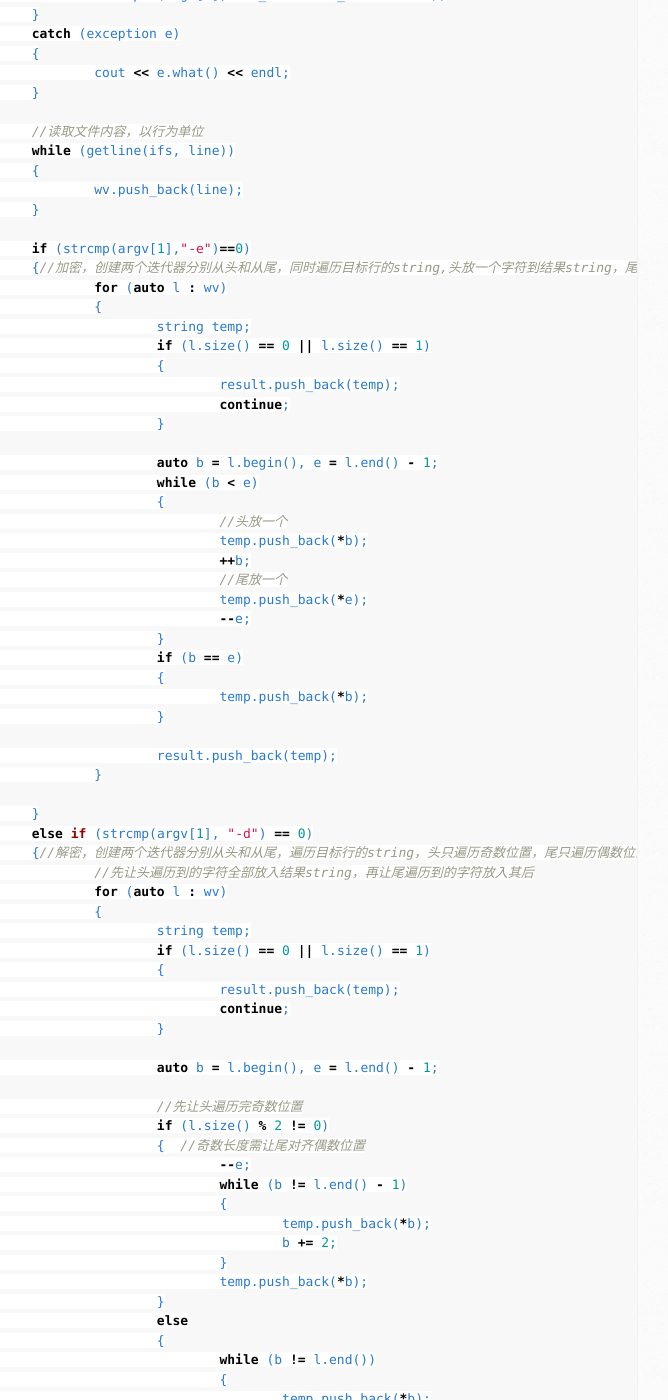
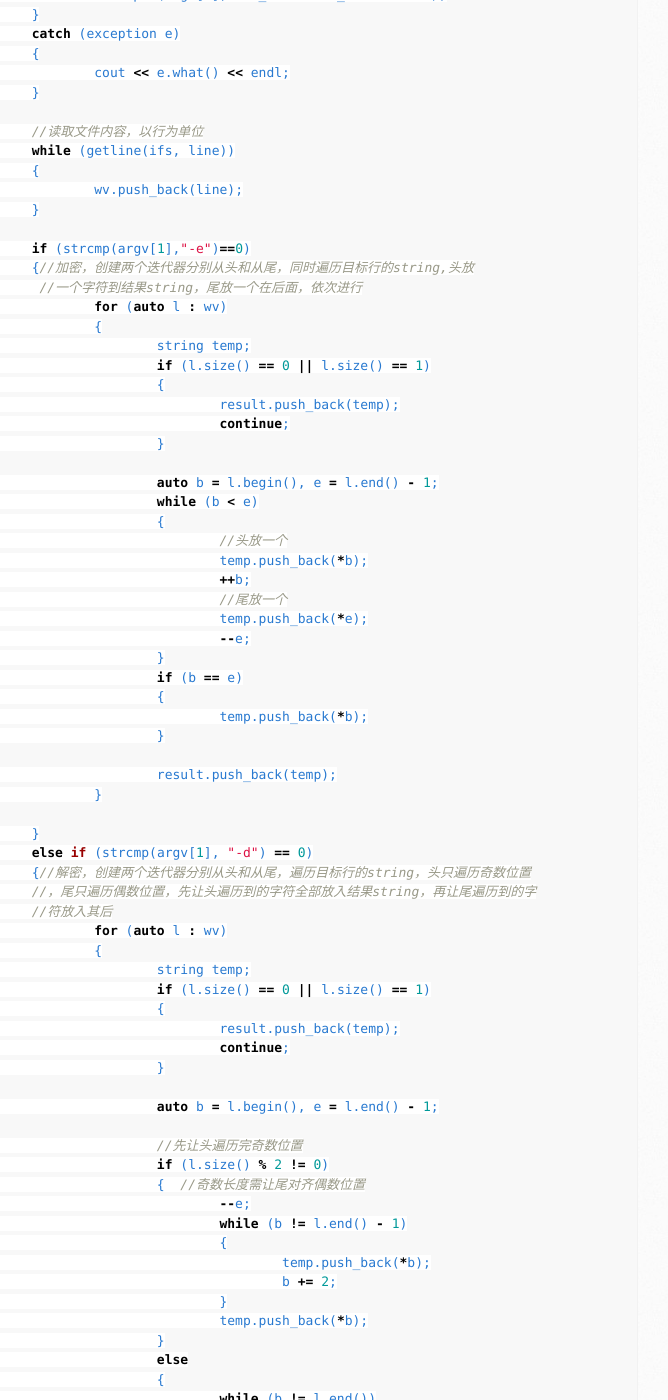
Before and after one commit to TheDesertedSea/TheDesertedSea.github.io, a Jekyll site: the page built from note/jiiemii.md, in a window 1280 px wide and 1400 px high, scrolled down 1060 px. Shown: the whole window, without its empty margins (222-890 px from the left). Built offline with Jekyll 4.4.1, drawn with Linux system fonts in a browser that asks for light colours; our own code applies the rules of GitHub Pages for plain Markdown files.

```diff
--- a/note/jiiemii.md
+++ b/note/jiiemii.md
@@ -53,7 +53,8 @@ int main(int argc, char* argv[])
 	}
 
 	if (strcmp(argv[1],"-e")==0)
-	{//加密，创建两个迭代器分别从头和从尾，同时遍历目标行的string,头放一个字符到结果string，尾放一个在后面，依次进行
+	{//加密，创建两个迭代器分别从头和从尾，同时遍历目标行的string,头放
+	 //一个字符到结果string，尾放一个在后面，依次进行
 		for (auto l : wv)
 		{
 			string temp;
@@ -83,8 +84,9 @@ int main(int argc, char* argv[])
 
 	}
 	else if (strcmp(argv[1], "-d") == 0)
-	{//解密，创建两个迭代器分别从头和从尾，遍历目标行的string，头只遍历奇数位置，尾只遍历偶数位置，
-		//先让头遍历到的字符全部放入结果string，再让尾遍历到的字符放入其后
+	{//解密，创建两个迭代器分别从头和从尾，遍历目标行的string，头只遍历奇数位置
+	//，尾只遍历偶数位置，先让头遍历到的字符全部放入结果string，再让尾遍历到的字
+	//符放入其后
 		for (auto l : wv)
 		{
 			string temp;
```
